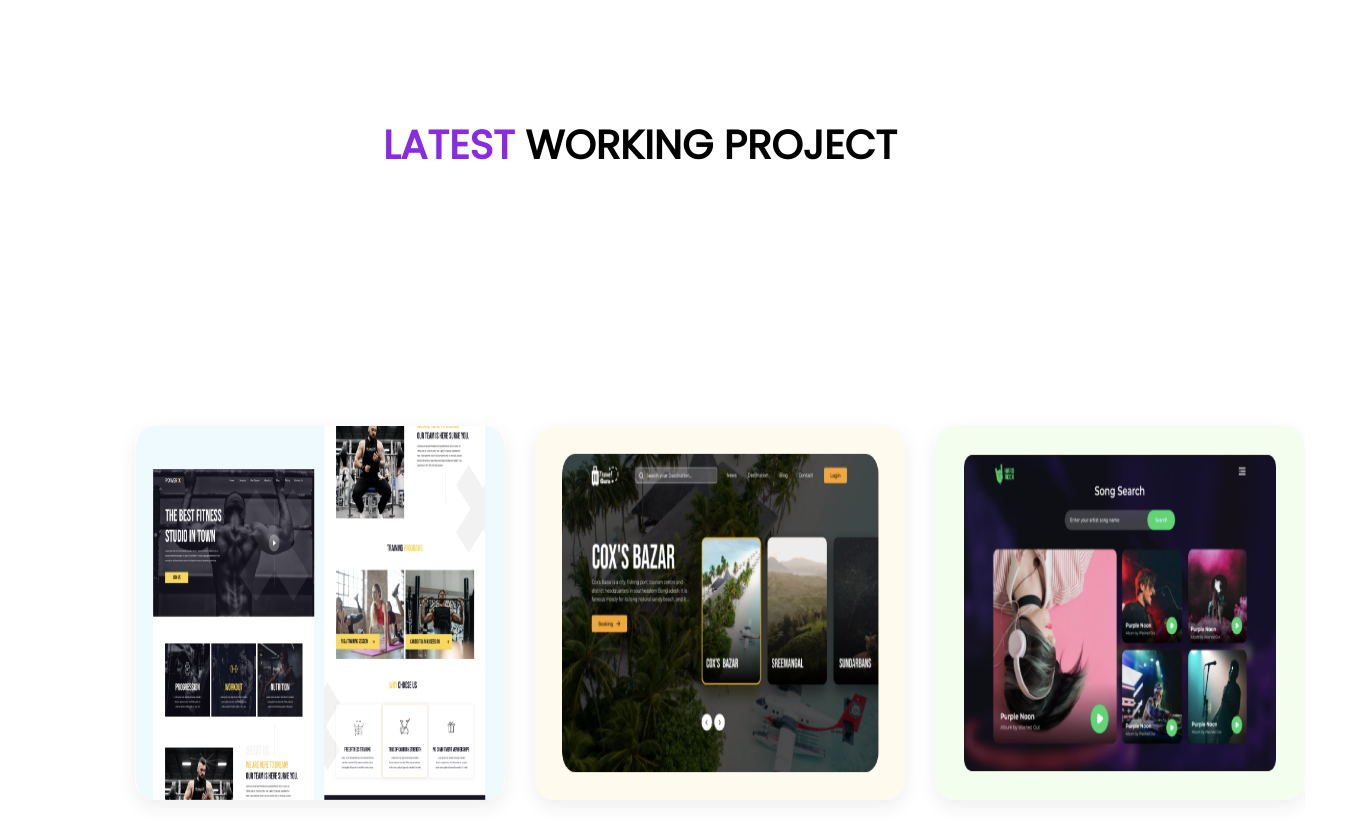
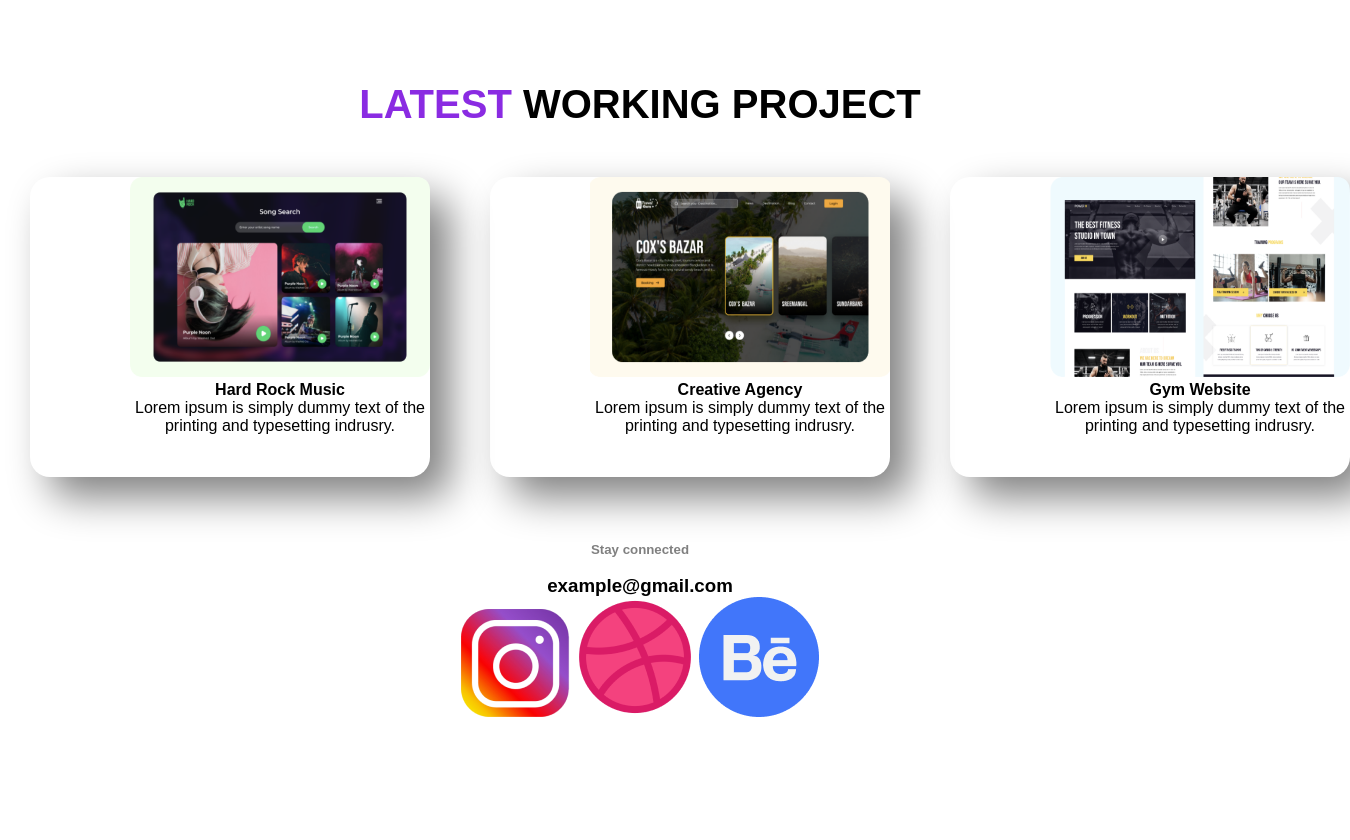
Before and after one commit to Abrar903/assignment-1, a plain HTML site: page index.html in a window 1280 px wide. Shown: the part 1028-1868 px from the top of the page, 1350 px wide, since content can reach past the window. Drawn offline with Linux system fonts and the light colour scheme; a web font is replaced by a local one.

Commit message:
portfolio

```diff
--- a/index.html
+++ b/index.html
@@ -12,10 +12,10 @@
 <body>
     <section>
         <div class="half-width">
-            <h1>Hello, I'm</h1>
-             <h1 class="blu-highlight"> Abrarul Haque</h1>
-             <h3>Beginner Web Devoloper</h3>
-            <p>Im learning web devolopment.I want to become a web devoloper.Im learning web devolopment from jhankar mahbub vhaiya.I have learned basic html and basic css.Thank you for visiting my website.</p>
+            <h1>Hello, I'm</h1><br/>
+             <h1 class="blu-highlight"> Abrarul Haque</h1><br/>
+             <h3><span class="orange-highlight">Web Devoloper</span></h3><br/>
+            <p>Im learning web devolopment.I want to become a web devoloper.Im learning web devolopment from jhankar mahbub vhaiya.I have learned basic html and basic css.Thank you for visiting my website.</p><br/><br/>
             <a target="_blank" href="https://www.facebook.com/abrarul.haque.39501" class="button-one">Facebook Profile</a>
         </div>
         <div class="half-width">
@@ -28,32 +28,50 @@
             <img src="images-assignment-1/assi-1-ph-2.png"/>
         </div>
         <div class="half-width">
-            <h2>About</h2>
-            <h3>Im, Abrarul Haque</h3>
-            <p>currently im a student at class 9.Since the corona pandamic started in bangladesh all the Schools, collage  and universityes are closed,<br/>I got auto pass from class 8 to class 9.Thank you for visiting my website</p>
+            <h2>About</h2><br/>
+            <h3><span class="orange-highlight">Im, Abrarul Haque</h3></span><br/>
+            <p>currently im a student at class 9.Since the corona pandamic started in bangladesh all the Schools, collage  and universityes are closed,<br/>I got auto pass from class 8 to class 9.Thank you for visiting my website</p><br/><br/>
             <a target="_blank" class="button-one" href="https://www.instagram.com/king_of_silly_/">Visite instagram</a>
         </div>
     </section>
 
-    <section>
+    <div>
         <center>
          <h2><span class="blue-highlight">LATEST</span> WORKING PROJECT</h2>
         </center>
-        <div>
+    </div>
+
+   <section class="cover">
+
+    <div class="box">
+        <img src="images-assignment-1/image 8.png">
+        <h4>Hard Rock Music</h4>
+        <p>Lorem ipsum is simply dummy text of the printing and typesetting indrusry.</p>
+    </div>
+
+    <div class="box">
+        <img src="images-assignment-1/image 5.png">
+        <h4>Creative Agency</h4>
+        <p>Lorem ipsum is simply dummy text of the printing and typesetting indrusry.</p>
+    </div>
+
+    <div class="box">
+        <img src="images-assignment-1/image 4.png">
+        <h4>Gym Website</h4>
+        <p>Lorem ipsum is simply dummy text of the printing and typesetting indrusry.</p>
+    </div>
+
     </section>
 
     <section>
-            <div>
-                <img src="images-assignment-1/image 4.png" alt="project" class="image-a">
-
-
-
-                <img src="images-assignment-1/image 8.png" alt="project" class="image-b">
-
-
-
-                <img src="images-assignment-1/image 5.png" alt="project" class="image-c">
-            </div>
+        <h5 class="hedding-001">Stay connected</h5><br/>
+        <h3 class="hedding-01">example@gmail.com</h3>
+        <div>
+            <center>
+            <img src="images-assignment-1/image 7.png" alt="icon"/>
+            <img src="images-assignment-1/image 6.png" alt="icon"/>
+            <img src="images-assignment-1\Group 33059.png" alt="icon">
+        </center>
         </div>
     </section>
 
--- a/style.css
+++ b/style.css
@@ -1,6 +1,5 @@
 body{
-    font-family: 'Poppins', sans-serif;
-    margin: 0;
+    font-family: 'poppings', sans-serif;
 }
 
 h1{
@@ -16,9 +15,6 @@ h1{
     text-align: left;
 }
 
-.blu-highlight{
-    color: blueviolet;
-}
 
 .half-width{
     float: left;
@@ -73,41 +69,73 @@ h2{
     border-image-slice: 1;
 }
 
+.orange-highlight{
+    color: orange;
+}
+
 #student-nine{
     border-left: 7px solid;
     border-image: linear-gradient(180deg, blue, cyan);
     border-image-slice: 1;
 }
 
-.image-c{
-position: absolute;
-width: 370px;
-height: 374px;
-left: 535px;
-top: 1454px;
-background: #FFFFFF;
-box-shadow: 0px 6.5812px 19.7436px rgba(0, 0, 0, 0.07);
-border-radius: 19.7436px;
+@import url('https://fonts.googleapis.com/css2?family=Poppins&display=swap');
+*{
+    margin: 0;
+    padding: 0;
 }
 
-.image-b{
-    position: absolute;
-    width: 370px;
-    height: 374px;
-    left: 935px;
-    top: 1454px;
-    background: #FFFFFF;
-    box-shadow: 0px 6.5812px 19.7436px #00000012;
-    border-radius: 19.7436px;
+.cover{
+    width: 900px;
+    height: 400px;
+    margin: 0;
+    font-family: 'poppings', sans-serif;
+    align-items: center;
+    display: flex;
 }
 
-.image-a{
-    position: absolute;
-width: 370px;
-height: 374px;
-left: 135px;
-top: 1454px;
-background: #FFFFFF;
-box-shadow: 0px 6.5812px 19.7436px #00000012;
-border-radius: 19.7436px;
+
+.box{
+    width: 800px;
+    height: 300px;
+    margin: 10px 30px;
+    align-items: center;
+    text-align: center;
+    border-radius: 20px;
+    padding-left: 50px;
+    box-shadow: 20px 20px 40px gray;
+    padding-left: 100px;
+    flex: left;
 }
+
+
+.cover img{
+    width: 300px;
+    height: 200px;
+
+}
+
+.button-2{
+    text-decoration: none;
+    padding: 10px 20px;
+    border-radius: 5px;
+    color: #fff;
+    font-weight: 700;
+    background: linear-gradient(45deg, lightsalmon, tomato);
+}
+
+.hedding-3{
+    background-image: url("images-assignment-1/Group_33094_1.png");
+    height: 250px;
+}
+
+.hedding-001{
+    text-align: center;
+    color: gray;
+    margin-top: 10px;
+}
+
+.hedding-01{
+    text-align: center;
+    color: #000;
+}
```
